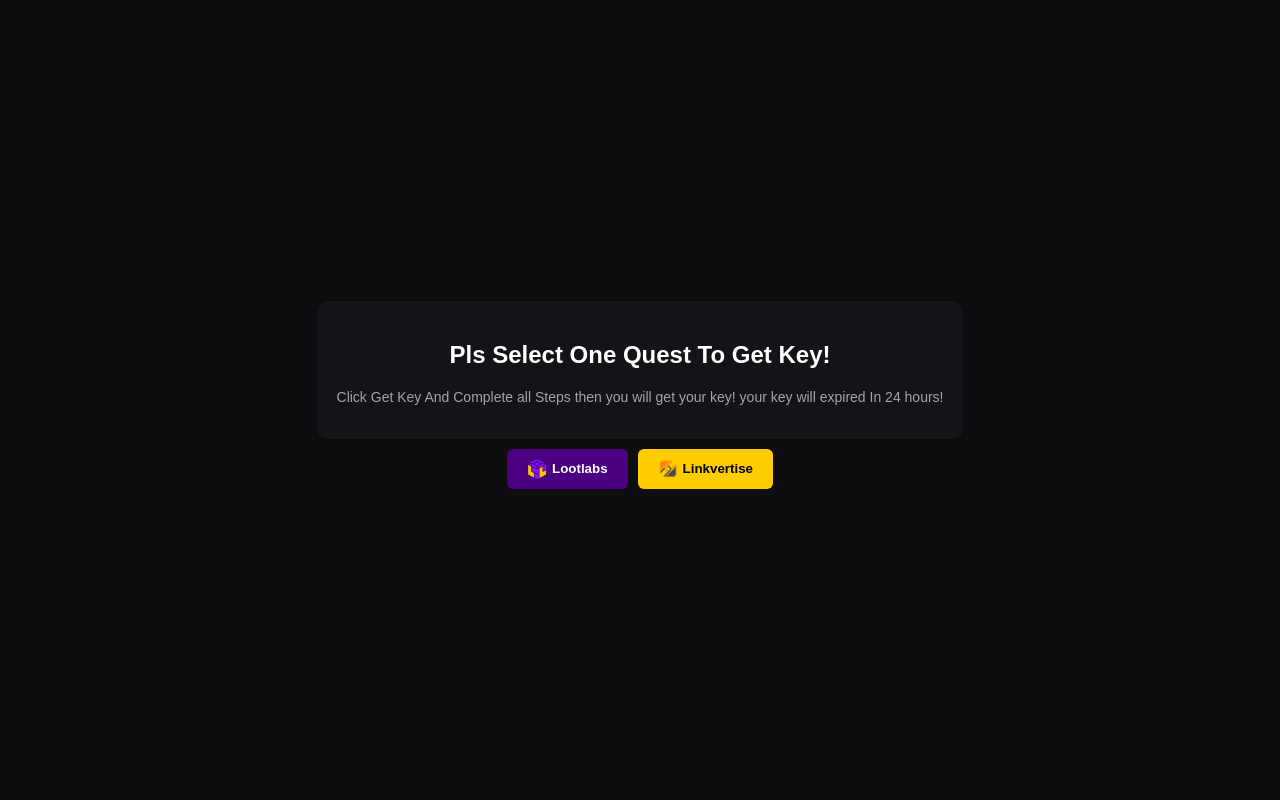
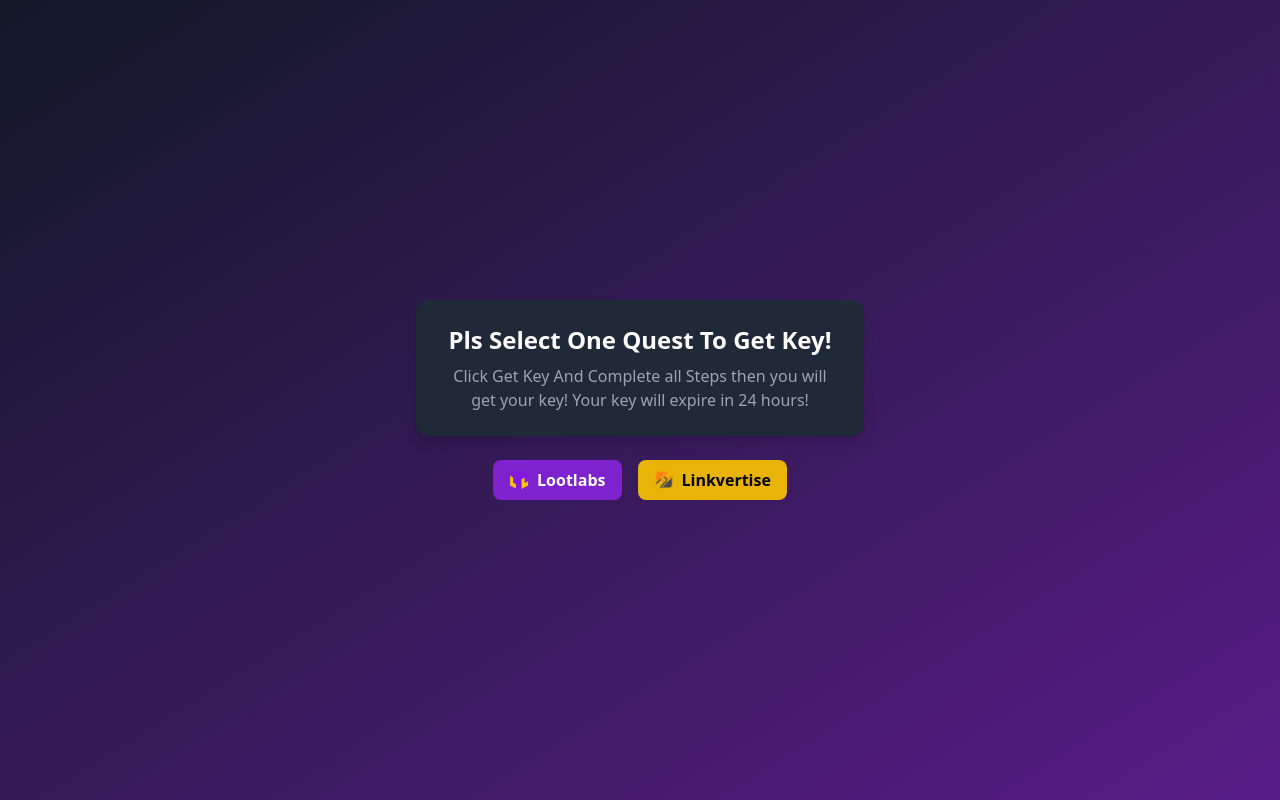
Before and after one commit to AyxbaIhbGqdb51uMauhxbiBhBhbwy/KeySystemMain, a website: page Gateaway.html in a window 1280 px wide. Drawn offline with nearby package versions, Linux system fonts and the light colour scheme.

Commit message:
Update Gateaway.html

```diff
--- a/Gateaway.html
+++ b/Gateaway.html
@@ -3,95 +3,23 @@
 <head>
     <meta charset="UTF-8">
     <meta name="viewport" content="width=device-width, initial-scale=1.0">
-    <title>Gateaway</title>
-    <style>
-        body {
-            margin: 0;
-            font-family: Arial, sans-serif;
-            background-color: #0e0e11;
-            color: #ffffff;
-            display: flex;
-            flex-direction: column;
-            justify-content: center;
-            align-items: center;
-            height: 100vh;
-        }
-
-        .container {
-            background-color: #141418;
-            border-radius: 10px;
-            text-align: center;
-            padding: 20px;
-            max-width: 90%;
-            box-shadow: 0px 0px 10px rgba(0, 0, 0, 0.5);
-        }
-
-        h2 {
-            color: #ffffff;
-        }
-
-        p {
-            font-size: 14px;
-            color: #a5a5a5;
-        }
-
-        button {
-            background-color: #ffffff;
-            color: #000000;
-            border: none;
-            border-radius: 6px;
-            padding: 10px 20px;
-            font-weight: bold;
-            cursor: pointer;
-        }
-
-        button:hover {
-            background-color: #e0e0e0;
-        }
-
-        .links-provider {
-            margin: 10px 0;
-            display: flex;
-            justify-content: center;
-            gap: 10px;
-        }
-
-        .lootlabs-btn {
-            background-color: #4b0082;
-            color: white;
-            display: flex;
-            align-items: center;
-            gap: 5px;
-        }
-
-        .linkvertise-btn {
-            background-color: #ffcc00;
-            color: black;
-            display: flex;
-            align-items: center;
-            gap: 5px;
-        }
-
-        .btn-icon {
-            width: 20px;
-            height: 20px;
-        }
-    </style>
+    <title>Gateway</title>
+    <script src="https://cdn.tailwindcss.com"></script>
 </head>
-<body>
-
-
-    <div class="container">
-        <h2>Pls Select One Quest To Get Key!</h2>
-        <p>Click Get Key And Complete all Steps then you will get your key! your key will expired In 24 hours!</p>
+<body class="flex flex-col items-center justify-center h-screen bg-gradient-to-br from-gray-900 to-purple-900 text-white">
+    <div class="bg-gray-800 p-6 rounded-xl shadow-lg text-center max-w-md w-full transition-transform transform hover:scale-105 hover:shadow-2xl">
+        <h2 class="text-2xl font-bold">Pls Select One Quest To Get Key!</h2>
+        <p class="text-gray-400 mt-2">Click Get Key And Complete all Steps then you will get your key! Your key will expire in 24 hours!</p>
     </div>
 
-    <div class="links-provider">
-        <button class="lootlabs-btn" onclick="loolabs()">
-            <img src="assets/lootlabs.png" alt="Lootlabs" class="btn-icon"> Lootlabs
+    <div class="flex space-x-4 mt-6">
+        <button onclick="loolabs()" class="flex items-center space-x-2 bg-purple-700 hover:bg-purple-600 text-white font-bold py-2 px-4 rounded-lg transition transform hover:scale-105">
+            <img src="assets/lootlabs.png" alt="Lootlabs" class="w-5 h-5">
+            <span>Lootlabs</span>
         </button>
-        <button class="linkvertise-btn" onclick="linkvertise()">
-            <img src="assets/linkvertise.png" alt="Linkvertise" class="btn-icon"> Linkvertise
+        <button onclick="linkvertise()" class="flex items-center space-x-2 bg-yellow-500 hover:bg-yellow-400 text-black font-bold py-2 px-4 rounded-lg transition transform hover:scale-105">
+            <img src="assets/linkvertise.png" alt="Linkvertise" class="w-5 h-5">
+            <span>Linkvertise</span>
         </button>
     </div>
 
```
